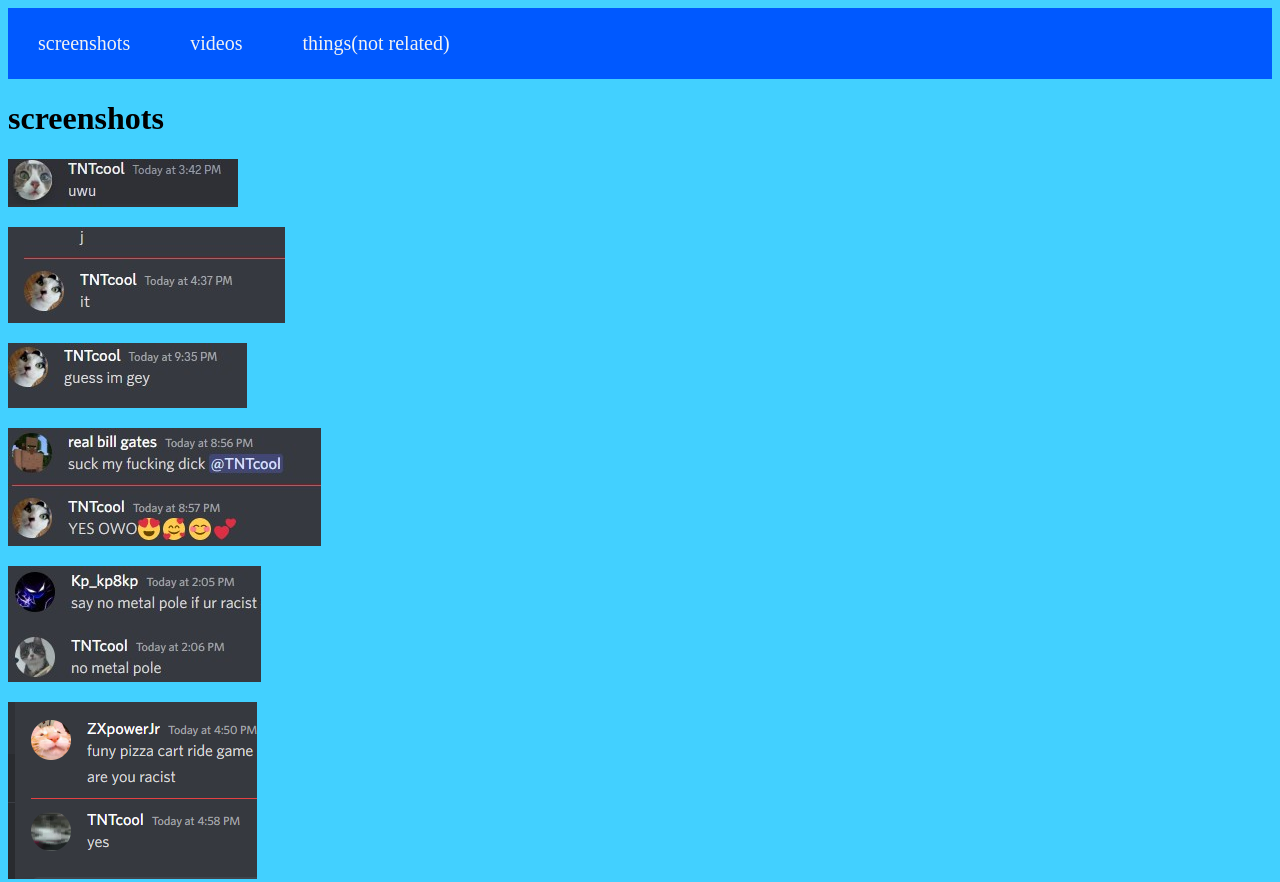
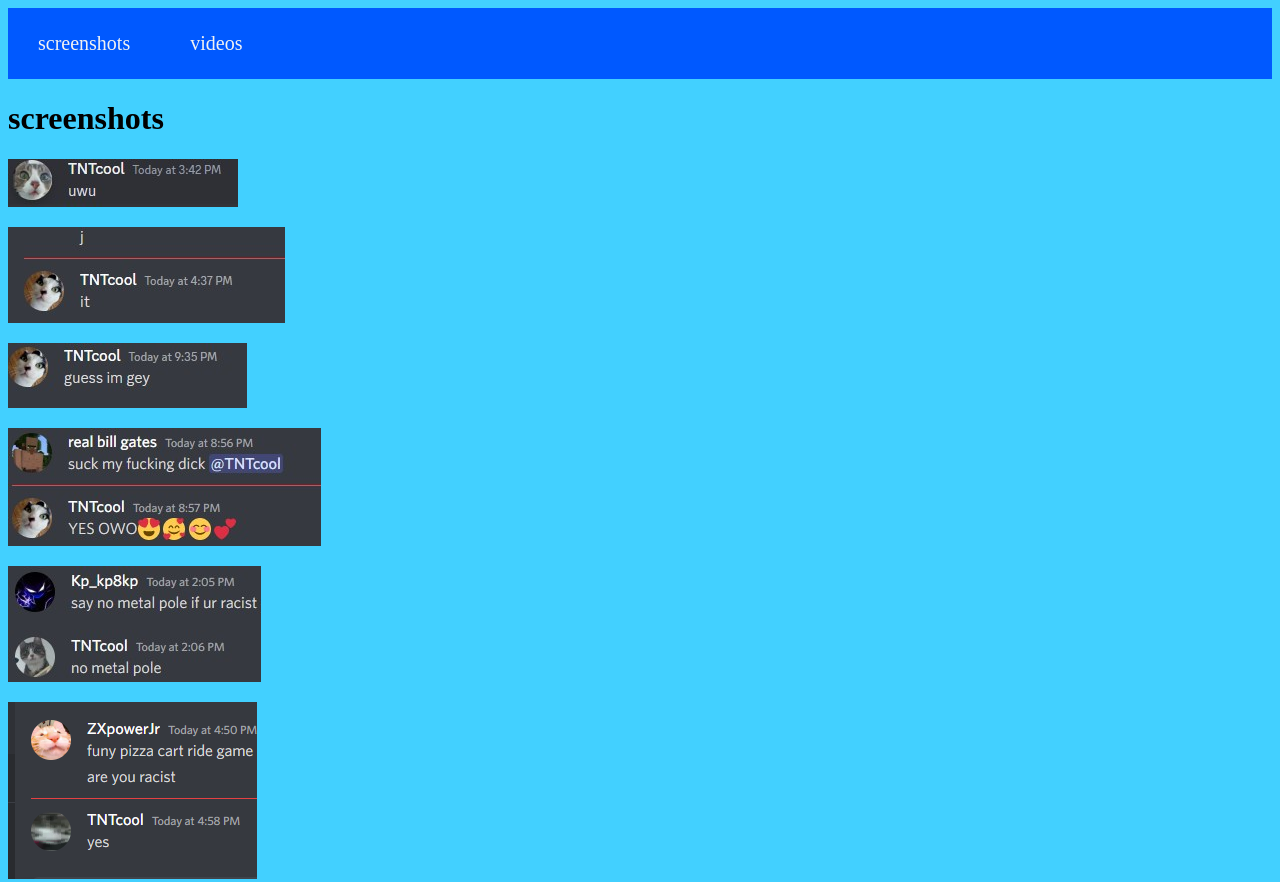
Before and after one commit to hgs4f/cb, a plain HTML site: page index.html in a window 1280 px wide. Shown: the top 882 px of the page. Drawn offline with Linux system fonts and the light colour scheme.

Commit message:
index.html

```diff
--- a/index.html
+++ b/index.html
@@ -9,7 +9,6 @@
 <div class="topnav">
     <a class="active" href="index.html">screenshots</a>
     <a href="vid.html">videos</a>
-    <a href="cool.html">things(not related)</a>
   </div>
 
 
```
